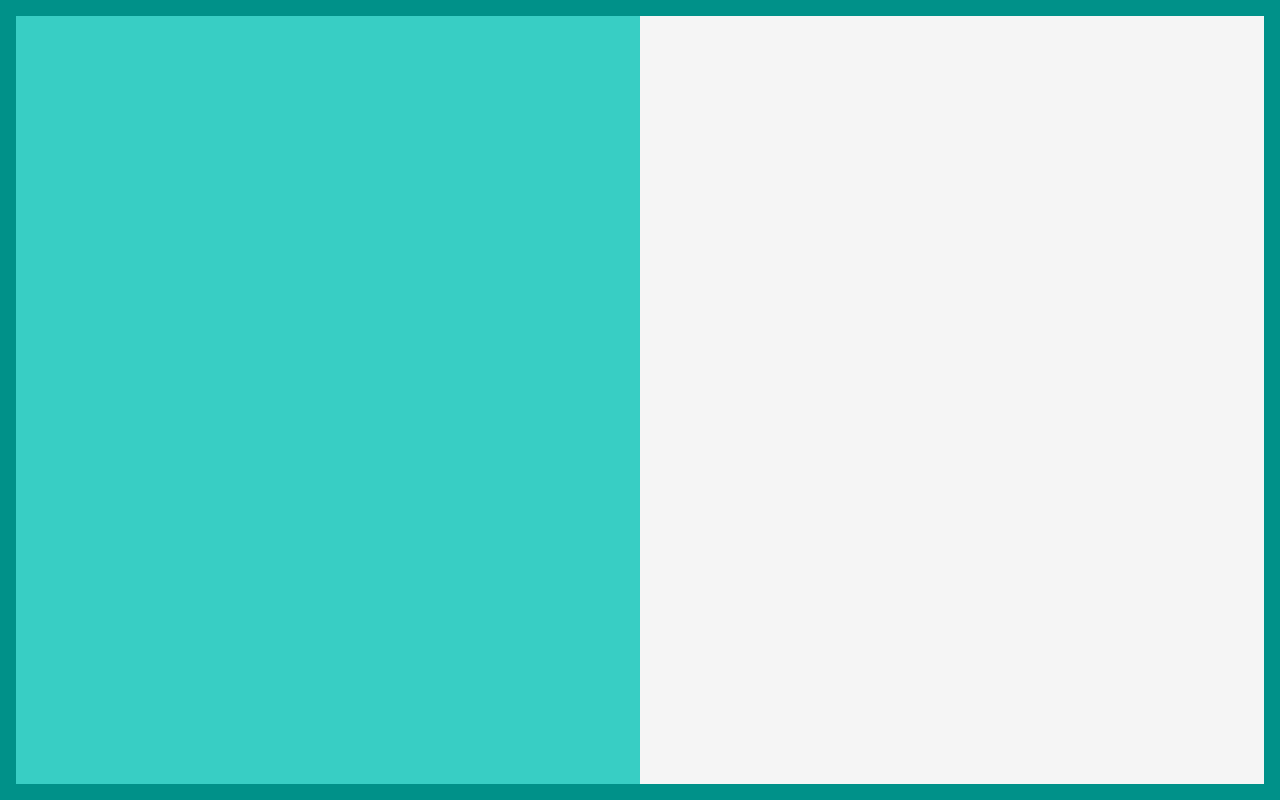
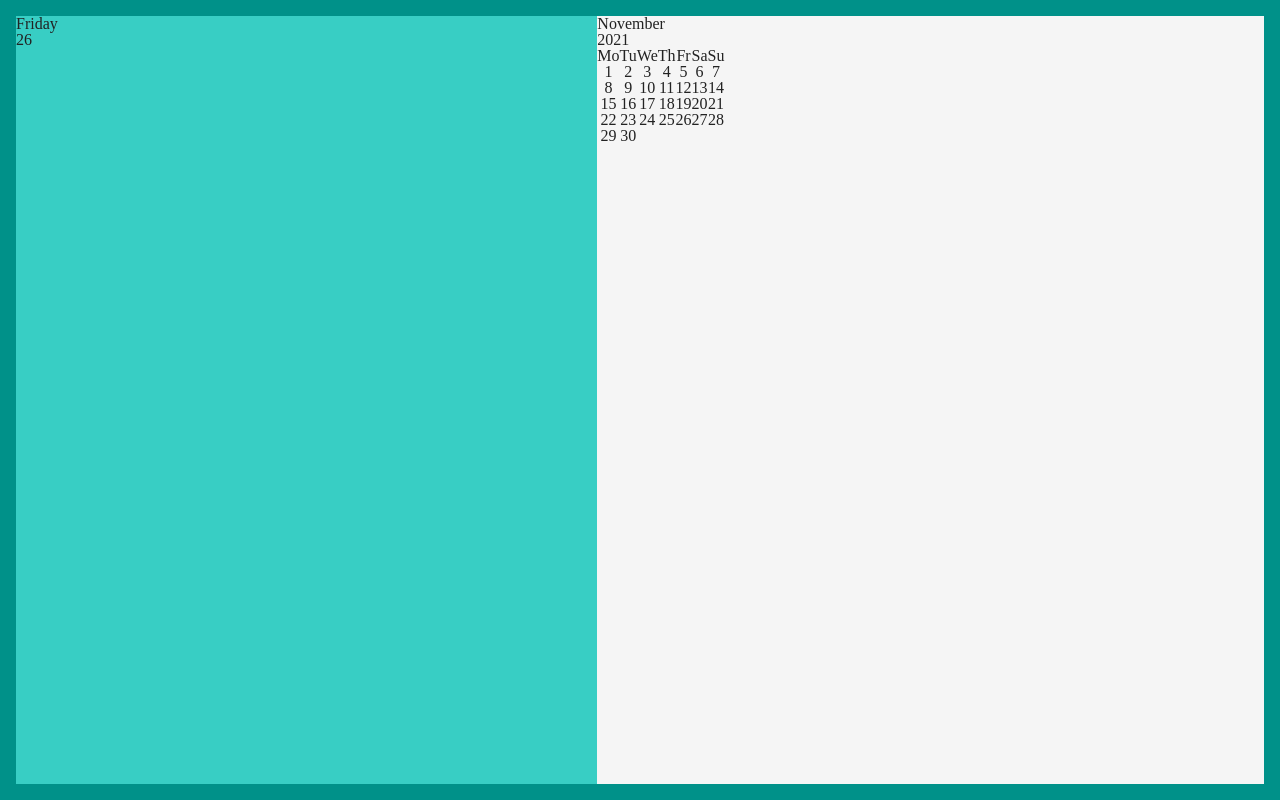
Before and after one commit to Schneizel-el-Britania/homework-react, a React (Create React App) app: page / in a window 1280 px wide. Built offline with nearby package versions, Linux system fonts and the light colour scheme.

Commit message:
Add content on Calendar

```diff
--- /dev/null
+++ b/src/components/CalendarSection/CalendarView/CalendarTable/index.js
@@ -0,0 +1,52 @@
+import { format, startOfMonth, getDaysInMonth } from 'date-fns'
+import React, { Component } from 'react'
+
+export default class CalendarTable extends Component {
+  constructor(props) {
+    super(props);
+    this.state = {
+      date: new Date(),
+    }
+    this.daysOfWeek = ['Mo', 'Tu', 'We', 'Th', 'Fr', 'Sa', 'Su'];
+  }
+
+  formTableHead = (item) => <th>{item}</th>;
+  formTableBody = () => this.formCalendar(getDaysInMonth(this.state.date)).map((week) =>
+    <tr>{
+      week.map((day) =>
+        <th>{day}</th>
+      )
+    }</tr>
+  );
+
+  formCalendar = (days) => {
+    const { date } = this.state;
+    const shift = this.daysOfWeek.indexOf(format(startOfMonth(date), 'EEEEEE'));
+
+    let allDays = [].concat(
+      Array(shift).fill(''),
+      Array.from({ length: days }, (_, i) => i + 1)
+    );
+
+    const weeks = [];
+    while (allDays.length) {
+      weeks.push(allDays.splice(0, 7));
+    }
+    return weeks;
+  }
+
+  render() {
+    return (
+      <table>
+        <thead>
+          <tr>
+            {this.daysOfWeek.map(this.formTableHead)}
+          </tr>
+        </thead>
+        <tbody>
+          {this.formTableBody()}
+        </tbody>
+      </table>
+    )
+  }
+}
--- a/src/components/CalendarSection/CalendarView/index.js
+++ b/src/components/CalendarSection/CalendarView/index.js
@@ -1,11 +1,16 @@
+import { format } from 'date-fns';
 import React, { Component } from 'react'
+import CalendarTable from './CalendarTable';
 import styles from './CalendarView.module.scss'
 
 export default class CalendarView extends Component {
   render() {
+    const { date } = this.props;
     return (
       <article className={styles.calendarView}>
-
+        <p>{format(date, ('LLLL'))}</p>
+        <p>{format(date, ('yyyy'))}</p>
+        <CalendarTable date={date} />
       </article>
     )
   }
--- a/src/components/CalendarSection/CurrentDate/index.js
+++ b/src/components/CalendarSection/CurrentDate/index.js
@@ -1,11 +1,15 @@
+import { format } from 'date-fns';
 import React, { Component } from 'react'
 import styles from './CurrentDate.module.scss'
 
 export default class CurrentDate extends Component {
+
   render() {
+    const { date } = this.props;
     return (
       <article className={styles.currentDate}>
-
+        <p>{format(date, ('eeee'))}</p>
+        <p>{format(date, ('d'))}</p>
       </article>
     )
   }
--- a/src/components/CalendarSection/index.js
+++ b/src/components/CalendarSection/index.js
@@ -2,13 +2,33 @@ import React, { Component } from 'react'
 import CalendarView from './CalendarView'
 import CurrentDate from './CurrentDate'
 import styles from './CalendarView.module.scss'
+import { format } from 'date-fns';
 
 export default class CalendaSection extends Component {
+  constructor(props) {
+    super(props);
+    this.state = {
+      date: new Date(),
+    }
+  }
+
+  // dateOptions = {
+  //   currentDayOfWeek: format(this.state.date, 'eeee'),
+  //   currentDayOfMonth: format(this.state.date, 'd'),
+  // }
+
+  // viewOptions = {
+  //   month: format(this.state.date, 'LLLL'),
+  //   year: format
+  //   currentDayOfMonth: format(this.state.date, 'd'),
+  // }
+
   render() {
+    const { date } = this.state;
     return (
       <section className={styles.calendarSection}>
-        <CurrentDate />
-        <CalendarView />
+        <CurrentDate date={date} />
+        <CalendarView date={date} />
       </section>
     )
   }
```
